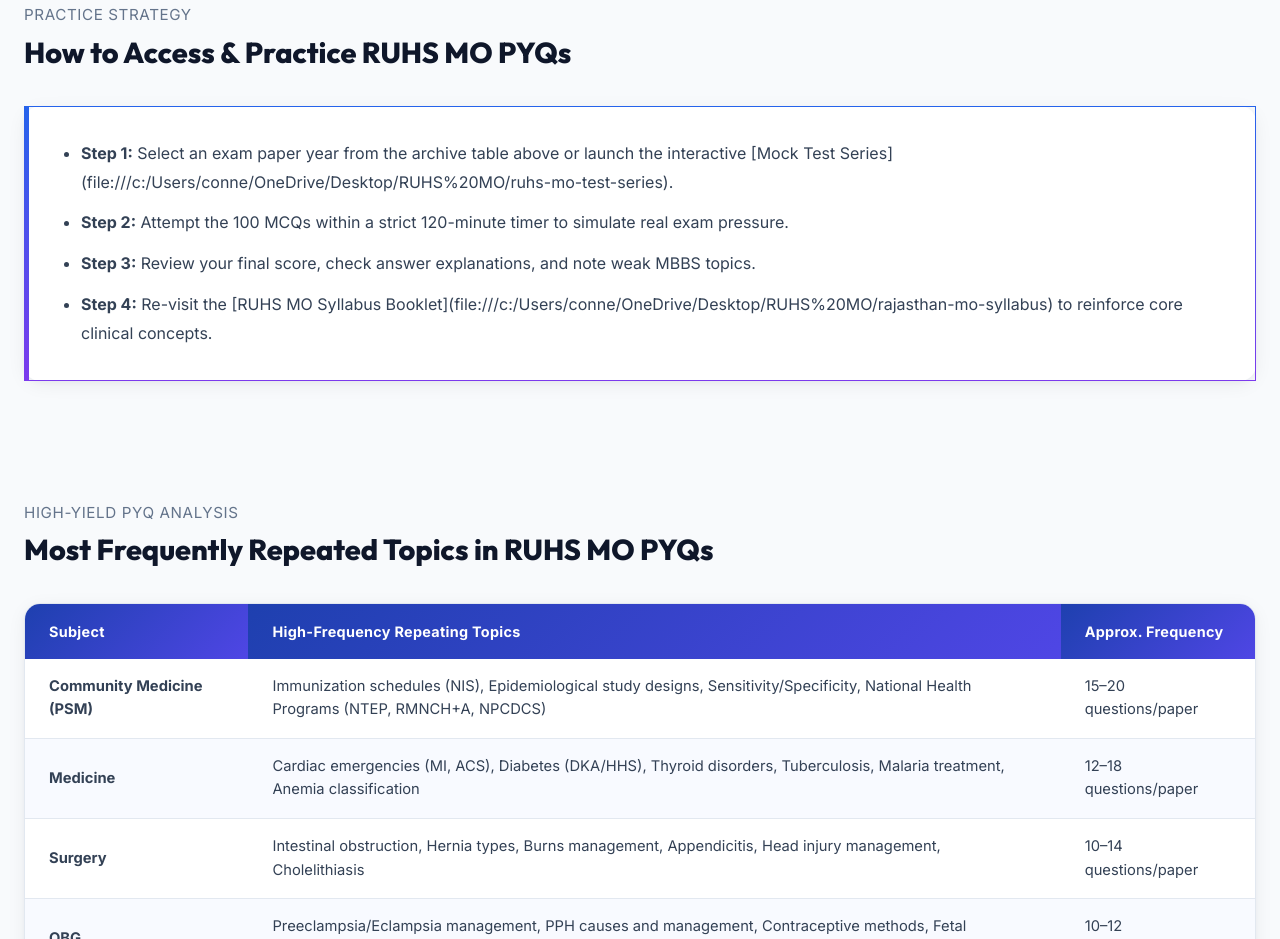
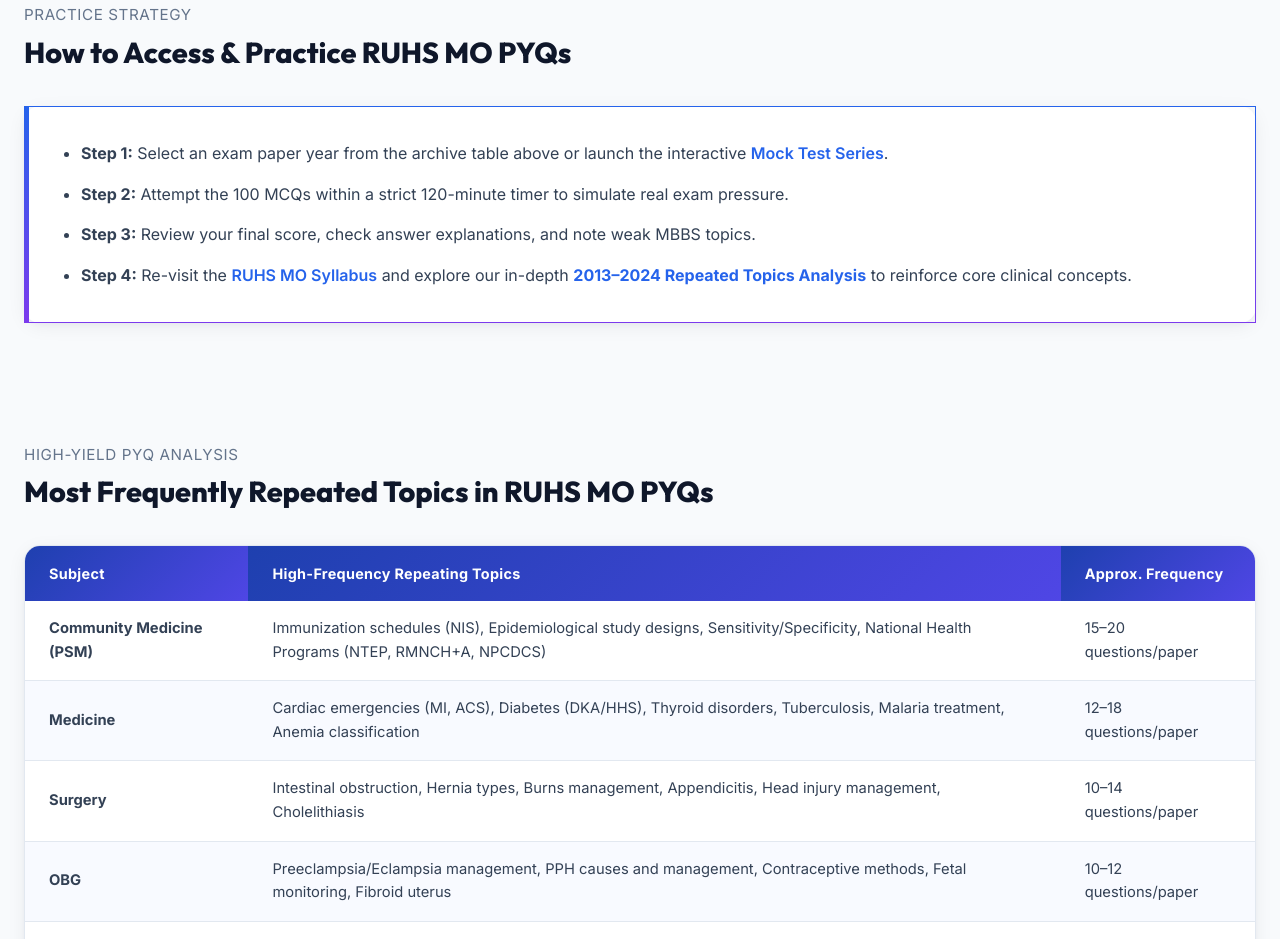
Before and after one commit to ConnectWithMan/RuhsMO.in, a plain HTML site: page ruhs-mo-pyqs.html in a window 1280 px wide. Shown: the part 1898-2837 px from the top of the page. Drawn offline with Linux system fonts and the light colour scheme.

Commit message:
Update ruhs-mo-pyqs.html

```diff
--- a/ruhs-mo-pyqs.html
+++ b/ruhs-mo-pyqs.html
@@ -224,10 +224,10 @@
 
             <div class="about-card-box">
                 <ul style="margin-left: 20px; display: flex; flex-direction: column; gap: 12px;">
-                    <li><strong>Step 1:</strong> Select an exam paper year from the archive table above or launch the interactive [Mock Test Series](file:///c:/Users/conne/OneDrive/Desktop/RUHS%20MO/ruhs-mo-test-series).</li>
+                    <li><strong>Step 1:</strong> Select an exam paper year from the archive table above or launch the interactive <a href="ruhs-mo-test-series" style="color: var(--blue-primary); font-weight: 600;">Mock Test Series</a>.</li>
                     <li><strong>Step 2:</strong> Attempt the 100 MCQs within a strict 120-minute timer to simulate real exam pressure.</li>
                     <li><strong>Step 3:</strong> Review your final score, check answer explanations, and note weak MBBS topics.</li>
-                    <li><strong>Step 4:</strong> Re-visit the [RUHS MO Syllabus Booklet](file:///c:/Users/conne/OneDrive/Desktop/RUHS%20MO/rajasthan-mo-syllabus) to reinforce core clinical concepts.</li>
+                    <li><strong>Step 4:</strong> Re-visit the <a href="rajasthan-mo-syllabus" style="color: var(--blue-primary); font-weight: 600;">RUHS MO Syllabus</a> and explore our in-depth <a href="ruhs-mo-syllabus-analysis" style="color: var(--blue-primary); font-weight: 700;">2013–2024 Repeated Topics Analysis</a> to reinforce core clinical concepts.</li>
                 </ul>
             </div>
         </section>
```
